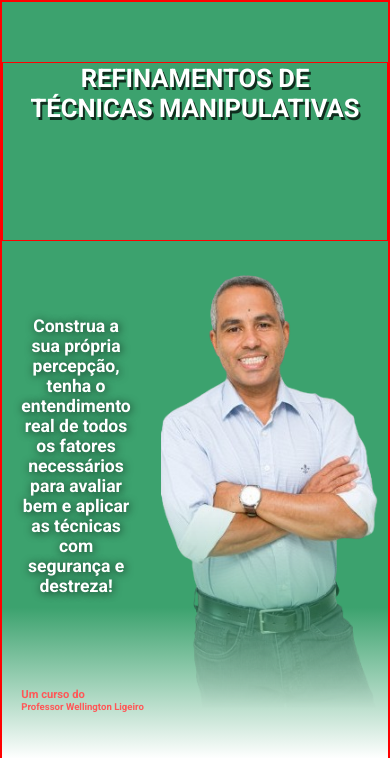
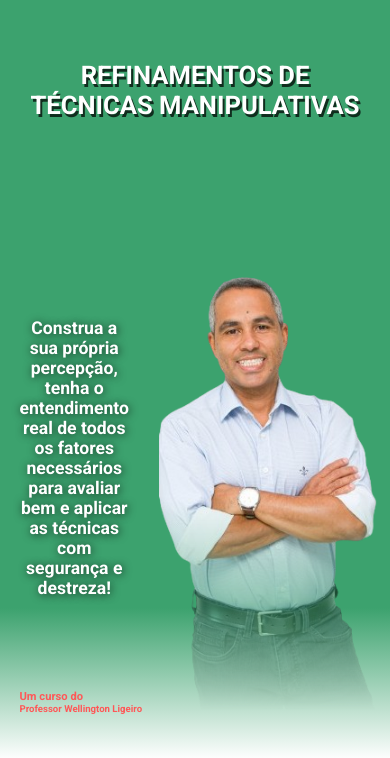
Before and after one commit to Void-Cla/criptovoid, a plain HTML site: page index.html in a window 390 px wide. Shown: the top 758 px of the page. Drawn offline with Linux system fonts and the light colour scheme; a web font is replaced by a local one.

Commit message:
Update styles2.css

```diff
--- a/styles2.css
+++ b/styles2.css
@@ -805,7 +805,6 @@
 
   header {
     height: 90vh;
-    border: 1px solid red;
   }
 
   #header-container {
@@ -813,13 +812,11 @@
     height: 100%;
     justify-content: center;
     align-items: center;
-    border: 1px solid red;
   }
 
   .header-content1 {
     width: 100%;
     margin-top: 60px;
-    border: 1px solid red;
   }
 
   .header-content2 {
@@ -827,8 +824,9 @@
   }
 
   .header-content1 h1 {
-    width: 100%;
+    width: 95%;
     font-size: 1.9rem;
+    margin: 0 auto;
   }
 
   .description1 {
```
